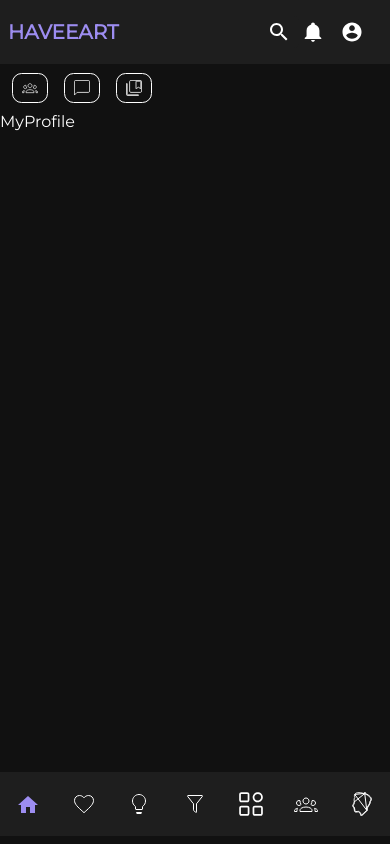
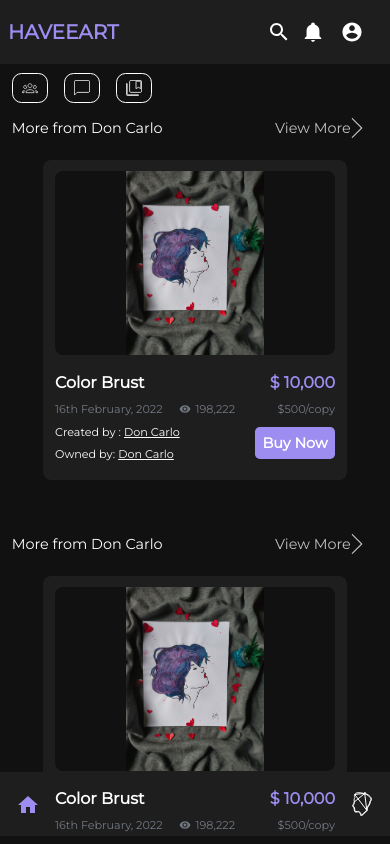
Before and after one commit to Ibtid/Have-E-Art, a React (Create React App) app in the folder client/: page / in a window 390 px wide. Built offline with nearby package versions, Linux system fonts and the light colour scheme.

Commit message:
Following page done

```diff
--- a/client/src/App.js
+++ b/client/src/App.js
@@ -11,6 +11,7 @@ import MyCollection from './pages/MyCollection/MyCollection';
 import Checkout from './pages/Checkout/Checkout';
 import MyProfile from './pages/Profiles/MyProfile';
 import UserProfile from './pages/Profiles/UserProfile';
+import Following from './pages/Following/Following';
 
 function App() {
   let signedIn = true;
@@ -62,8 +63,9 @@ function App() {
       {/*componentWithSideBar(<MyCollection />)*/}
       {/*componentWithOutSideBar(<ProductDetails />)*/}
       {/*componentWithOutSideBar(<Checkout />)*/}
-      {componentWithSideBar(<MyProfile />)}
+      {/*componentWithSideBar(<MyProfile />)*/}
       {/*componentWithSideBar(<UserProfile />)*/}
+      {componentWithSideBar(<Following />)}
       {/*<Authentication />*/}
     </div>
   );
--- /dev/null
+++ b/client/src/components/Following/OneFollowingUser.css
@@ -0,0 +1,44 @@
+.OneFollowingUser {
+  width: 100%;
+  margin-bottom: 3rem;
+}
+
+.OneFollowingUser__rowOne {
+  width: 90%;
+  height: 2rem;
+  display: flex;
+  align-items: center;
+  justify-content: space-between;
+  margin-left: 3vw;
+  font-size: 0.9rem;
+}
+
+.OneFollowingUser__viewMoreContainer {
+  display: flex;
+  align-items: center;
+  justify-content: center;
+  cursor: pointer;
+  color: var(--secondaryWhite);
+}
+
+.gridWithOneItems {
+  display: grid;
+  grid-template-columns: 1fr;
+  align-items: center;
+  justify-items: center;
+}
+
+.gridWithTwoItems {
+  display: grid;
+  grid-template-columns: 1fr 1fr;
+}
+
+.gridWithThreeItems {
+  display: grid;
+  grid-template-columns: 1fr 1fr 1fr;
+}
+
+.gridWithFourItems {
+  display: grid;
+  grid-template-columns: 1fr 1fr 1fr 1fr;
+}
--- /dev/null
+++ b/client/src/components/Following/OneFollowingUser.js
@@ -0,0 +1,53 @@
+import React from 'react';
+
+import rightArrow from '../../assets/icons/rightArrow.svg';
+import ProductShowcaseCard from '../cards/ProductShowcaseCard/ProductShowcaseCard';
+import useWindowDimensions from '../../hooks/useWindowDimension';
+import './OneFollowingUser.css';
+
+const OneFollowingUser = () => {
+  const { height, width } = useWindowDimensions();
+  return (
+    <div className='OneFollowingUser'>
+      <div className='OneFollowingUser__rowOne'>
+        <div className='OneFollowingUser__name'>More from Don Carlo</div>
+        <div className='OneFollowingUser__viewMoreContainer'>
+          View More
+          <img src={rightArrow} alt='>' />
+        </div>
+      </div>
+
+      {width <= 720 && (
+        <div className='OneFollowingUser__rowTwo gridWithOneItems'>
+          <ProductShowcaseCard />
+        </div>
+      )}
+
+      {width <= 1200 && width > 720 && (
+        <div className='OneFollowingUser__rowTwo gridWithTwoItems'>
+          <ProductShowcaseCard />
+          <ProductShowcaseCard />
+        </div>
+      )}
+
+      {width <= 1700 && width > 1200 && (
+        <div className='OneFollowingUser__rowTwo gridWithThreeItems'>
+          <ProductShowcaseCard />
+          <ProductShowcaseCard />
+          <ProductShowcaseCard />
+        </div>
+      )}
+
+      {width <= 2100 && width > 1700 && (
+        <div className='OneFollowingUser__rowTwo gridWithFourItems'>
+          <ProductShowcaseCard />
+          <ProductShowcaseCard />
+          <ProductShowcaseCard />
+          <ProductShowcaseCard />
+        </div>
+      )}
+    </div>
+  );
+};
+
+export default OneFollowingUser;
--- a/client/src/components/cards/ProductShowcaseCard/ProductShowcaseCard.css
+++ b/client/src/components/cards/ProductShowcaseCard/ProductShowcaseCard.css
@@ -166,6 +166,12 @@
   }
 }
 
+@media screen and (max-width: 1380px) {
+  .productShowcaseCard {
+    margin-left: 1.5vw;
+  }
+}
+
 @media screen and (max-width: 600px) {
   .productShowcaseCard {
     margin-left: 0rem;
--- /dev/null
+++ b/client/src/hooks/useWindowDimension.js
@@ -0,0 +1,26 @@
+import { useState, useEffect } from 'react';
+
+function getWindowDimensions() {
+  const { innerWidth: width, innerHeight: height } = window;
+  return {
+    width,
+    height,
+  };
+}
+
+export default function useWindowDimensions() {
+  const [windowDimensions, setWindowDimensions] = useState(
+    getWindowDimensions()
+  );
+
+  useEffect(() => {
+    function handleResize() {
+      setWindowDimensions(getWindowDimensions());
+    }
+
+    window.addEventListener('resize', handleResize);
+    return () => window.removeEventListener('resize', handleResize);
+  }, []);
+
+  return windowDimensions;
+}
--- /dev/null
+++ b/client/src/pages/Following/Following.css
@@ -0,0 +1,16 @@
+.following {
+  height: calc(100vh - 7.5rem);
+  width: 100%;
+  overflow-y: scroll;
+}
+.following::-webkit-scrollbar {
+  width: 4px;
+  height: 4px;
+}
+.following::-webkit-scrollbar-track {
+  background: var(--secondary);
+}
+.following::-webkit-scrollbar-thumb {
+  background: var(--greyhighlight);
+  border-radius: 0.3rem;
+}
--- /dev/null
+++ b/client/src/pages/Following/Following.js
@@ -0,0 +1,16 @@
+import React from 'react';
+import OneFollowingUser from '../../components/Following/OneFollowingUser';
+
+import './Following.css';
+
+const Following = () => {
+  return (
+    <div className='following'>
+      <OneFollowingUser />
+      <OneFollowingUser />
+      <OneFollowingUser />
+    </div>
+  );
+};
+
+export default Following;
```
Also changed, not shown: client/src/assets/icons/rightArrow.svg (added).
